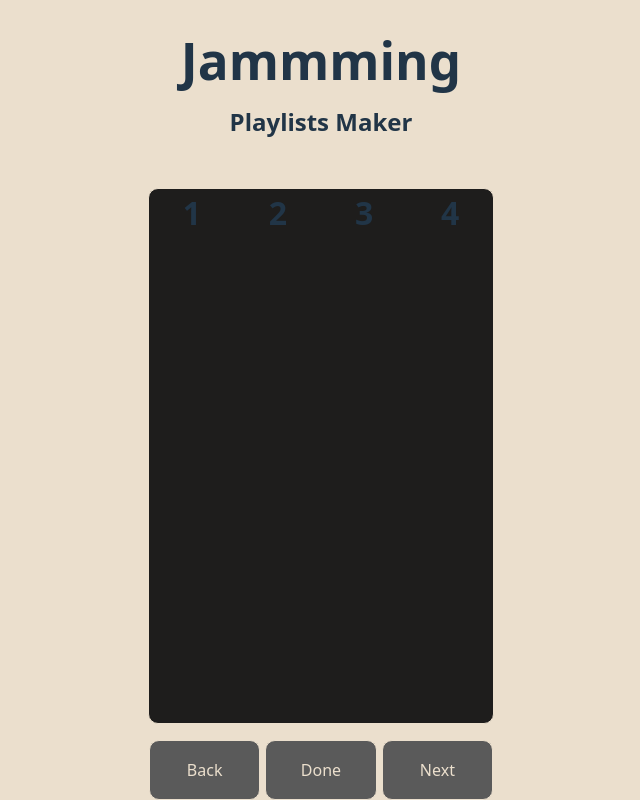
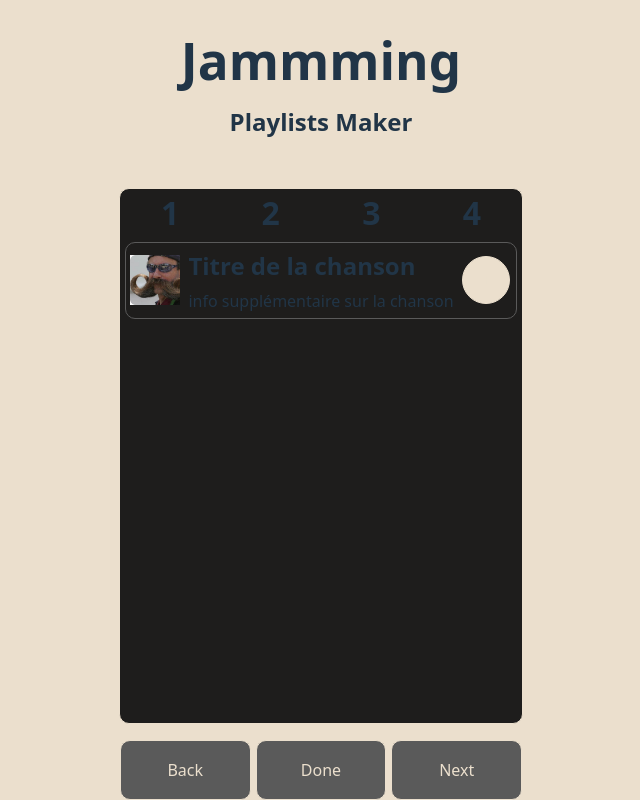
Before and after one commit to rjacqmotte/jammming, a React app: page / in a window 1280 px wide. Shown: the whole page, without its empty margins (319-959 px from the left). Built offline with nearby package versions, Linux system fonts and the light colour scheme; the HTML template or start-up script is replaced by a standard one.

Commit message:
fix Track component

```diff
--- a/src/components/MainView/MainView.jsx
+++ b/src/components/MainView/MainView.jsx
@@ -8,7 +8,7 @@ function MainView() {
         <div className={styles.mainView}>
             <Menu />
             <div className={styles.mainViewContainer}>
-
+                <Track/>
             </div>
         </div>
     )
--- a/src/components/Track/Track.jsx
+++ b/src/components/Track/Track.jsx
@@ -1,14 +1,15 @@
 import styles from './Track.module.css'
+import moustachuImg from '../../assets/moustachu.jpg'
 
 function Track() {
     return (
-        <div className={trackContainer}>
-            <img className={trackImg}/>
-            <article className={trackInfo}>
+        <div className={styles.trackContainer}>
+            <img className={styles.trackImg} src={moustachuImg} alt='un beau moustachu'/>
+            <article className={styles.trackInfo}>
                 <h2>Titre de la chanson</h2>
                 <p>info supplémentaire sur la chanson</p>
             </article>
-            <button className={styles.TrackAddButton}>+</button>
+            <button className={styles.trackAddButton}>+</button>
         </div>
     )
 }
--- a/src/components/Track/Track.module.css
+++ b/src/components/Track/Track.module.css
@@ -1,12 +1,31 @@
 .trackContainer {
     display: flex;
+    gap: 0.5rem;
     width: 100%;
-    height: 50px;
+    height: max-content;
+    align-items: center;
+    border: solid 1px var(--color-secondary);
+    margin: 0.3rem;
+    padding: 0.3rem;
+    border-radius: var(--border-radius);
 }
 
-.trackImg {}
+.trackImg {
+    height: 50px;
+    width:50px;
+}
 
-.trackInfo {}
+.trackInfo {
+    display: flex;
+    gap: 0.3rem;
+    flex-direction: column;
+}
+
+.trackInfo h2,
+.trackInfo p {
+    margin: 0;
+    padding: 0;
+}
 
 .trackAddButton {
     border-radius: 999px;
```
Also changed, not shown: src/assets/moustachu.jpg (added).
